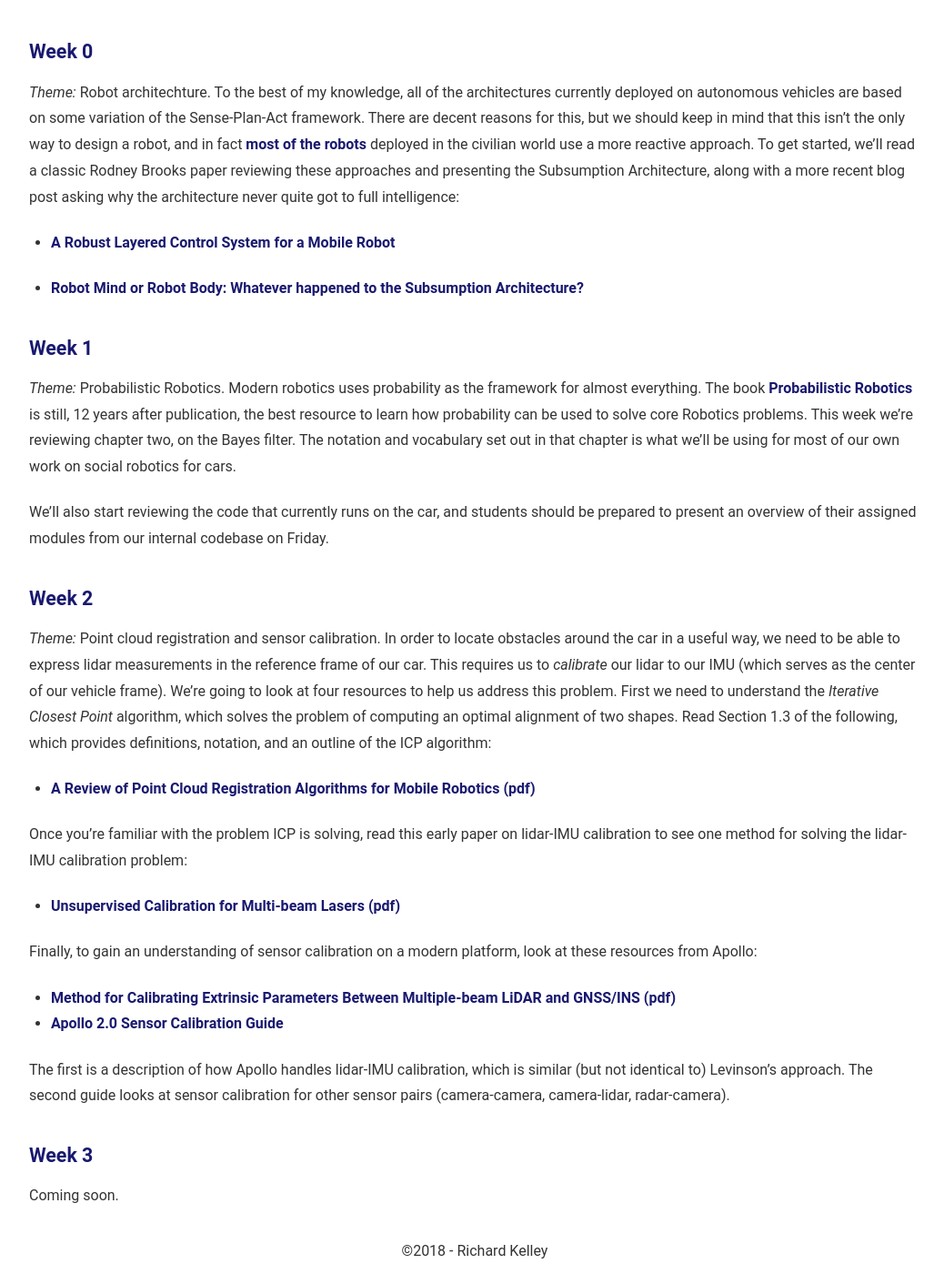
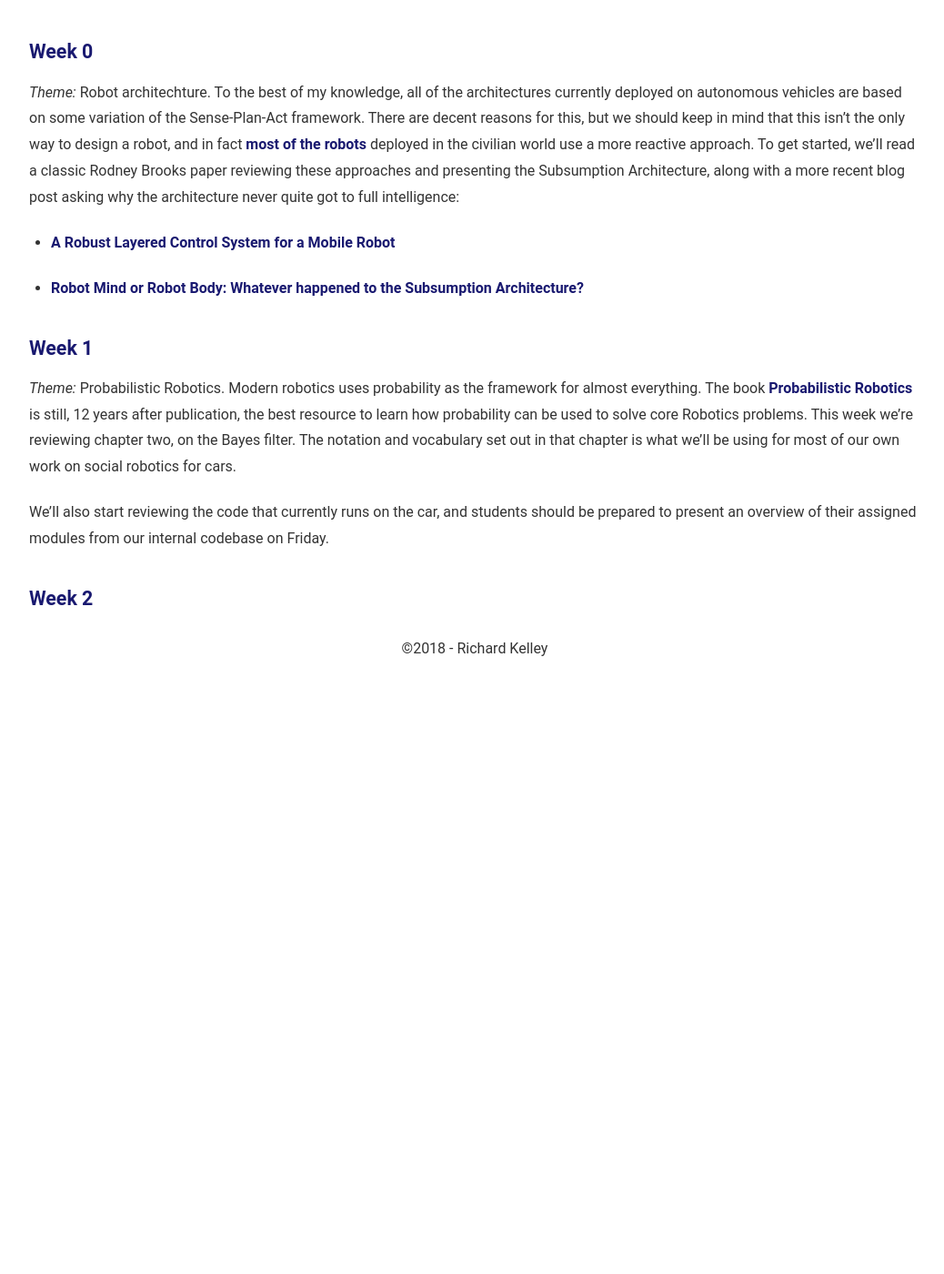
Before and after one commit to RichardKelley/richardkelley.github.io, a Jekyll site: the page built from readings.md, in a window 1280 px wide and 1400 px high, scrolled down 899 px. Shown: the whole window at 91% size, without its empty margins (118-1156 px from the left). Built offline with Jekyll 4.4.1, drawn with Linux system fonts in a browser that asks for light colours; after the commit the page ends 1637 px from its top, so only the background shows below that.

Commit message:
bug fixing...

```diff
--- a/readings.md
+++ b/readings.md
@@ -88,37 +88,3 @@ and students should be prepared to present an overview of their
 assigned modules from our internal codebase on Friday.
 
 ### [Week 2](#week-2)
-
-_Theme:_ Point cloud registration and sensor calibration. In order to
-locate obstacles around the car in a useful way, we need to be able to
-express lidar measurements in the reference frame of our car. This
-requires us to _calibrate_ our lidar to our IMU (which serves as the
-center of our vehicle frame). We're going to look at four resources to
-help us address this problem. First we need to understand the
-_Iterative Closest Point_ algorithm, which solves the problem of
-computing an optimal alignment of two shapes. Read Section 1.3 of the
-following, which provides definitions, notation, and an outline of the
-ICP algorithm:
-
-- [A Review of Point Cloud Registration Algorithms for Mobile Robotics (pdf)](https://hal.archives-ouvertes.fr/hal-01178661/document){:target="blank"}
-
-Once you're familiar with the problem ICP is solving, read this early
-paper on lidar-IMU calibration to see one method for solving the
-lidar-IMU calibration problem:
-
-- [Unsupervised Calibration for Multi-beam Lasers (pdf)](http://driving.stanford.edu/papers/ISER2010.pdf){:target="blank"}
-
-Finally, to gain an understanding of sensor calibration on a modern
-platform, look at these resources from Apollo:
-
-- [Method for Calibrating Extrinsic Parameters Between Multiple-beam LiDAR and GNSS/INS (pdf)](https://github.com/ApolloAuto/apollo/blob/master/docs/specs/lidar_calibration.pdf){:target="blank"}
-- [Apollo 2.0 Sensor Calibration Guide](https://github.com/ApolloAuto/apollo/blob/master/docs/quickstart/apollo_2_0_sensor_calibration_guide.md){:target="blank"}
-
-The first is a description of how Apollo handles lidar-IMU
-calibration, which is similar (but not identical to) Levinson's
-approach. The second guide looks at sensor calibration for other
-sensor pairs (camera-camera, camera-lidar, radar-camera).
-
-### [Week 3](#week-3)
-
-Coming soon.
```
